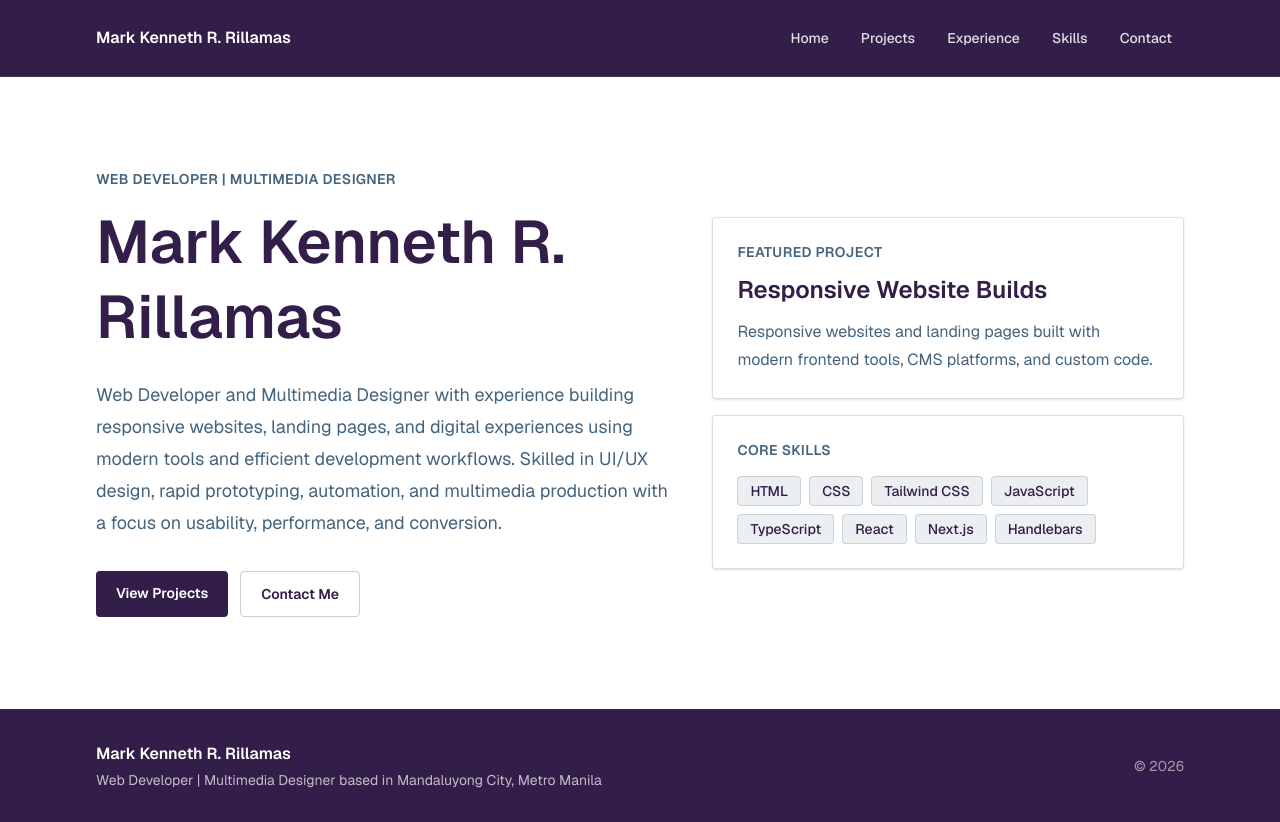
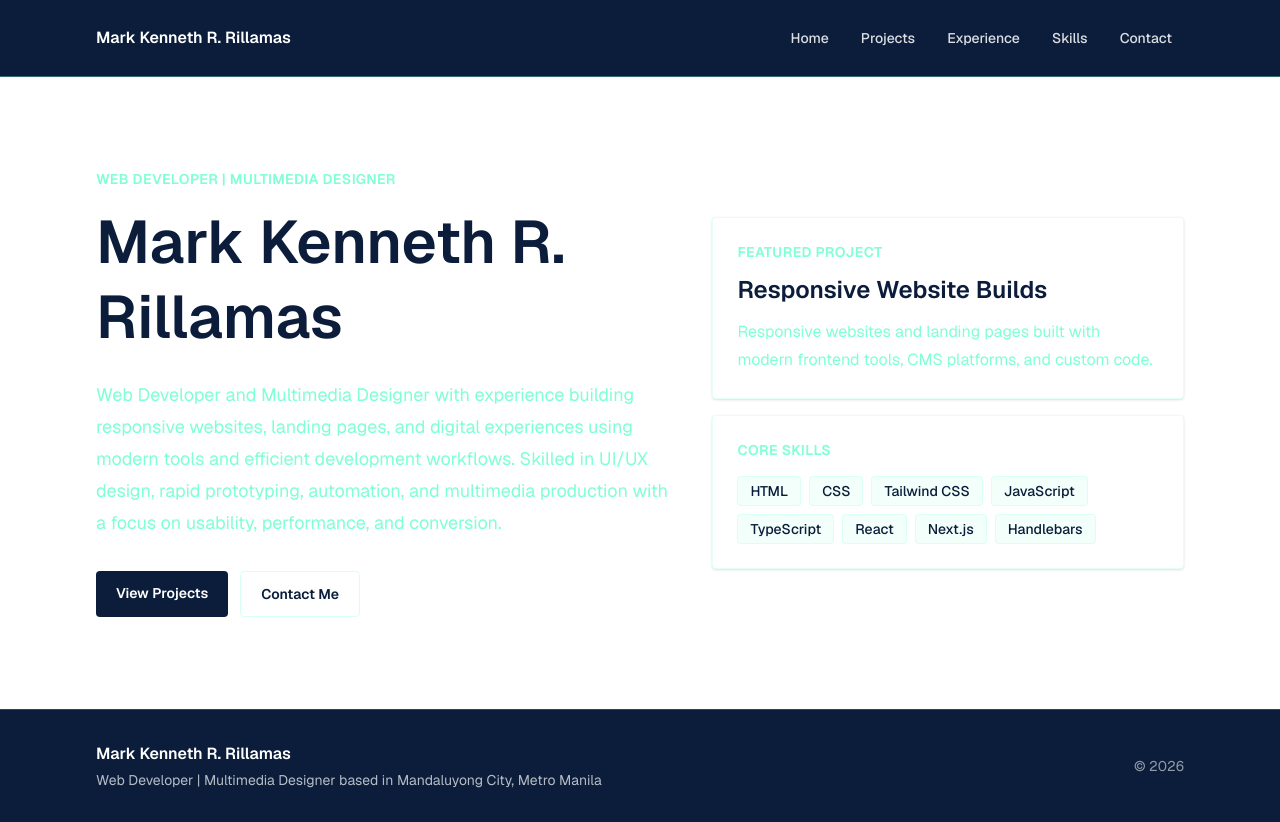
Before and after one commit to kenneth-tech/OnlinePortfolio, a Next.js app: page / in a window 1280 px wide. Built offline with nearby package versions, Linux system fonts and the light colour scheme.

Commit message:
style: switch palette to aquamarine and navy

```diff
--- a/src/app/globals.css
+++ b/src/app/globals.css
@@ -1,10 +1,10 @@
 @import "tailwindcss";
 
 :root {
-  --brand-ink: #321E48;
-  --brand-muted: #43637E;
+  --brand-ink: #0B1D3A;
+  --brand-muted: #7FFFD4;
   --background: #ffffff;
-  --foreground: #321E48;
+  --foreground: #0B1D3A;
 }
 
 @theme inline {
@@ -23,8 +23,8 @@ body {
 }
 
 ::selection {
-  background: #43637E;
-  color: #ffffff;
+  background: #7FFFD4;
+  color: #0B1D3A;
 }
 
 a {
```
Also changed, not shown: 1 other file (tests, documents, lock files or other folders).
